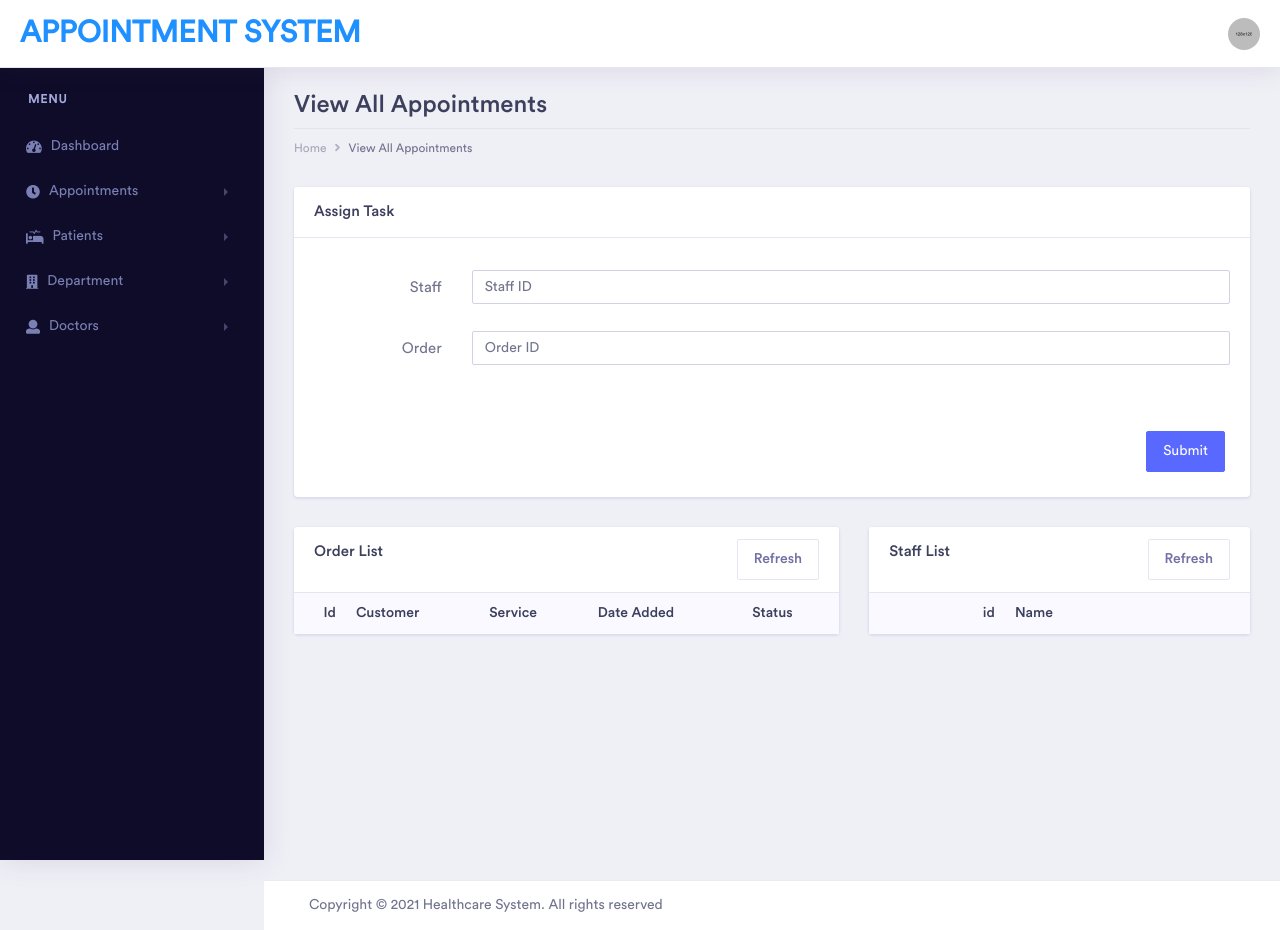
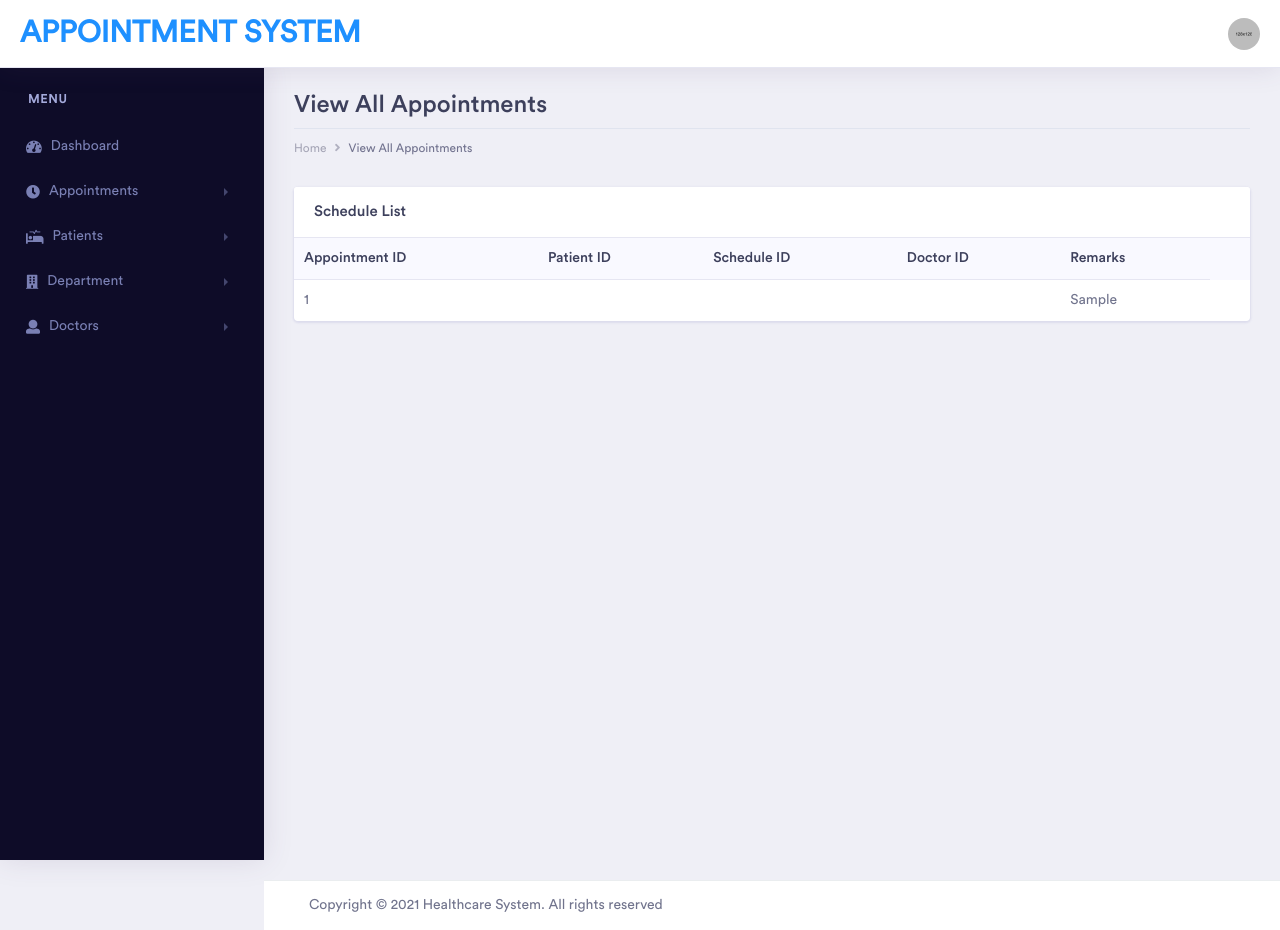
Before and after one commit to limxien20/appointmentSystem, a PHP site: page /viewappointments.php in a window 1280 px wide. Run offline with PHP 8.4, Linux system fonts and the light colour scheme; the visitor is signed in with stand-in values (Sample User, id 1); tables that the repository leaves empty or names only in its code hold one stand-in row (values such as "Sample post"); data that the repository does not hold is empty; some web fonts are replaced.

Commit message:
view patient's appointment for doc and admin

```diff
--- a/dashboard/viewappointments.php
+++ b/dashboard/viewappointments.php
@@ -95,88 +95,59 @@ include_once("session.php");
 					<body>
 					<div class="ecommerce-widget">
 
-						<div class="row">
-							<!-- ============================================================== -->
+                    <div class="row">
+                            <!-- ============================================================== -->
                             <!-- ============================================================== -->
                             <div class="col-xl-12 col-lg-12 col-md-12 col-sm-12 col-12">
                                 <div class="card">
-								<h5 class="card-header">Assign Task</h5>
-									<div class="card-body">
-                                    <form id="form">
-										<div class="form-group row">
-                                            <label class="col-3 col-lg-2 col-form-label text-right">Staff</label>
-                                            <div class="col-9 col-lg-10">
-                                                <input id="staff" type="text" name="staff" required="required" placeholder="Staff ID" class="form-control">
-                                            </div>
-                                        </div>
-										<div class="form-group row">
-                                            <label class="col-3 col-lg-2 col-form-label text-right">Order</label>
-                                            <div class="col-9 col-lg-10">
-                                                <input id="order" type="text" name="order" required="required" placeholder="Order ID" class="form-control">
-                                            </div>
-                                        </div>
-										<div class="row pt-2 pt-sm-5 mt-1">
-                                            <div class="col-sm-6 pb-2 pb-sm-4 pb-lg-0 pr-0">
-                                            </div>
-                                            <div class="col-sm-6 pl-0">
-                                                <p class="text-right">
-                                                    <button id="submit" class="btn btn-space btn-primary">Submit</button>
-                                                </p>
-                                            </div>
-                                        </div>
-                                    </form>
-									</div>
-                                </div>
-                            </div>
-                            <!-- ============================================================== -->
-                            <!-- ============================================================== -->
-						</div>
-
-						<div class="row">
-                            <!-- ============================================================== -->
-                            <!-- ============================================================== -->
-                            <div class="col-xl-7 col-lg-12 col-md-12 col-sm-12 col-12">
-                                <div class="card">
-                                    <h5 class="card-header">Order List
-										<button class="btn btn-outline-light float-right" onclick="getOrders()">Refresh</button>
-									</h5>
+                                    <h5 class="card-header">Schedule List</h5>
                                     <div class="card-body p-0">
                                         <div class="table-responsive">
-                                            <table class="table">
+                                            <?php
+                                                $conn = new mysqli ('localhost', 'root','','health_appointment');
+                                                $query = "SELECT * FROM appointment ";
+                                                $result = mysqli_query($conn,$query);
+
+                                            ?>
+                                            <table class="table" id="docinfo">
                                                 <thead class="bg-light">
                                                     <tr class="border-0">
-                                                        <th class="border-0 text-right">Id</th>
-                                                        <th class="border-0">Customer</th>
-														<th class="border-0">Service</th>
-                                                        <th class="border-0">Date Added</th>
-														<th class="border-0">Status</th>
+                                                        <th class="border-0">Appointment ID</th>
+                                                        <th class="border-0">Patient ID</th>
+                                                        <th class="border-0">Schedule ID</th>
+                                                        <th class="border-0">Doctor ID</th>
+                                                        <th class="border-0">Remarks</th>
+                                                        <th class="border-0"></th>
                                                     </tr>
                                                 </thead>
-                                                <tbody id="orderlist">
+                                                <tbody id="doclist">
+                                                    <?php
+                                                        if(mysqli_num_rows($result) > 0 ){
+                                                            while($row = mysqli_fetch_array($result) ){
+                                                    ?>
+                                                                <tr>
+                                                                    <td><?php echo $row['appointment_id']; ?></td>
+                                                                    <td><?php echo $row['patientID']; ?></td>
+                                                                    <td><?php echo $row['schedID']; ?></td>
+                                                                    <td><?php echo $row['docID']; ?></td>
+                                                                    <td><?php echo $row['remarks']; ?></td>
+                                                                    <!--<td>
+                                                                        <form action="" method="POST">
+                                                                            <input type="hidden" name="move_id" value="<?php //echo $row['sched_id']; ?>">
+                                                                            <button type="submit" name="move"class="btn btn-danger">Delete</button>
+                                                                        </form>
+                                                                    </td>-->
+                                                                </tr>
+                                                    <?php
 
-                                                </tbody>
-                                            </table>
-                                        </div>
-                                    </div>
-                                </div>
-                            </div>
-                            <!-- ============================================================== -->
-                            <!-- ============================================================== -->
-                            <div class="col-xl-5 col-lg-12 col-md-12 col-sm-12 col-12">
-                                <div class="card">
-                                    <h5 class="card-header">Staff List
-										<button class="btn btn-outline-light float-right" onclick="getFreeStaffs()">Refresh</button>
-									</h5>
-                                    <div class="card-body p-0">
-                                        <div class="table-responsive">
-                                            <table class="table">
-                                                <thead class="bg-light">
-                                                    <tr class="border-0">
-                                                        <th class="border-0 text-right">id</th>
-                                                        <th class="border-0">Name</th>
-                                                    </tr>
-                                                </thead>
-                                                <tbody id="freestafflist">
+                                                            }
+                                                        }
+                                                        else{
+                                                            echo "<td> No record found </td>";
+                                                        }
+
+                                                    ?>
+
 
                                                 </tbody>
                                             </table>
```
Also changed, not shown: doctor/viewappointments.php (+44 -72 lines).
